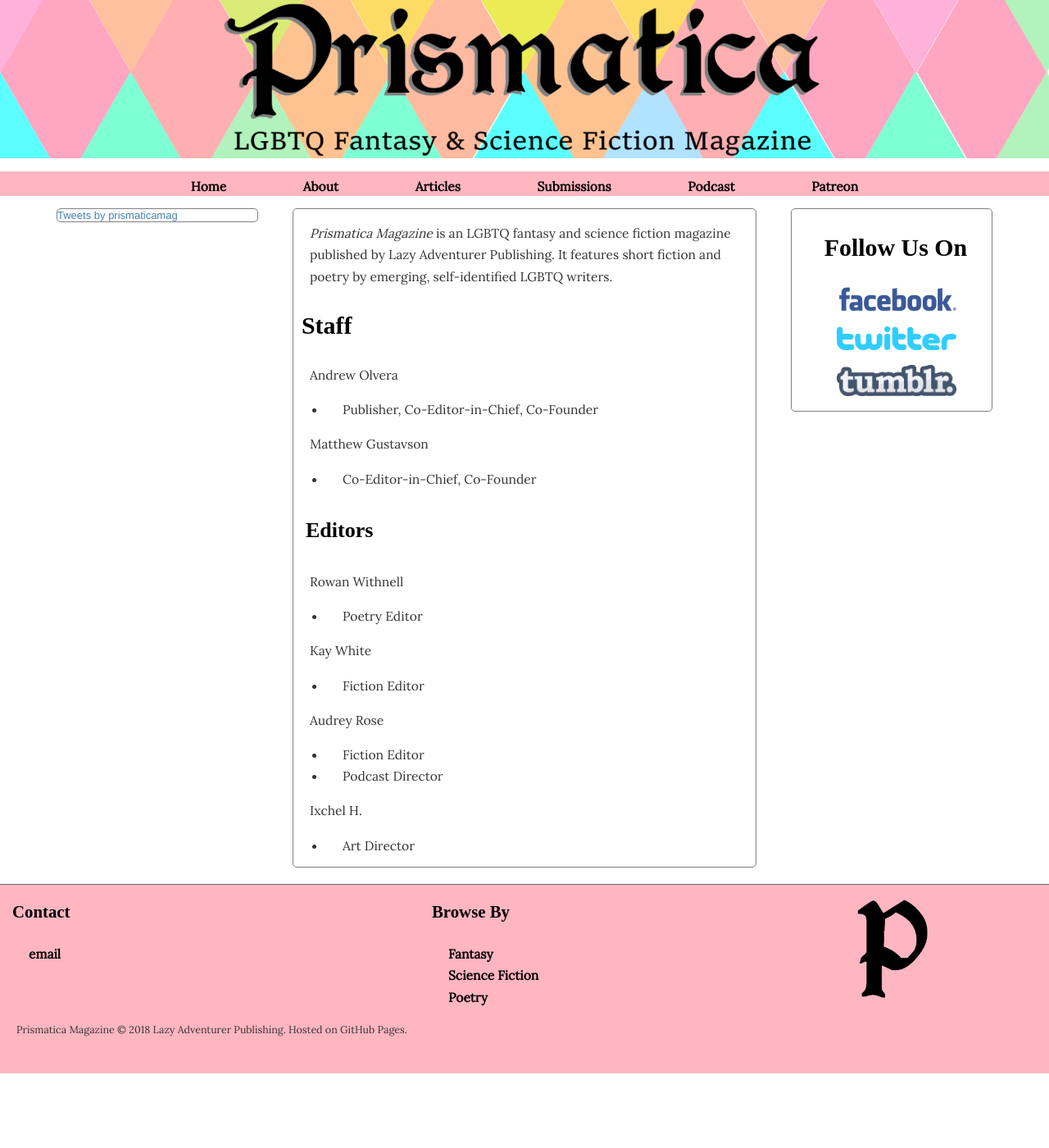
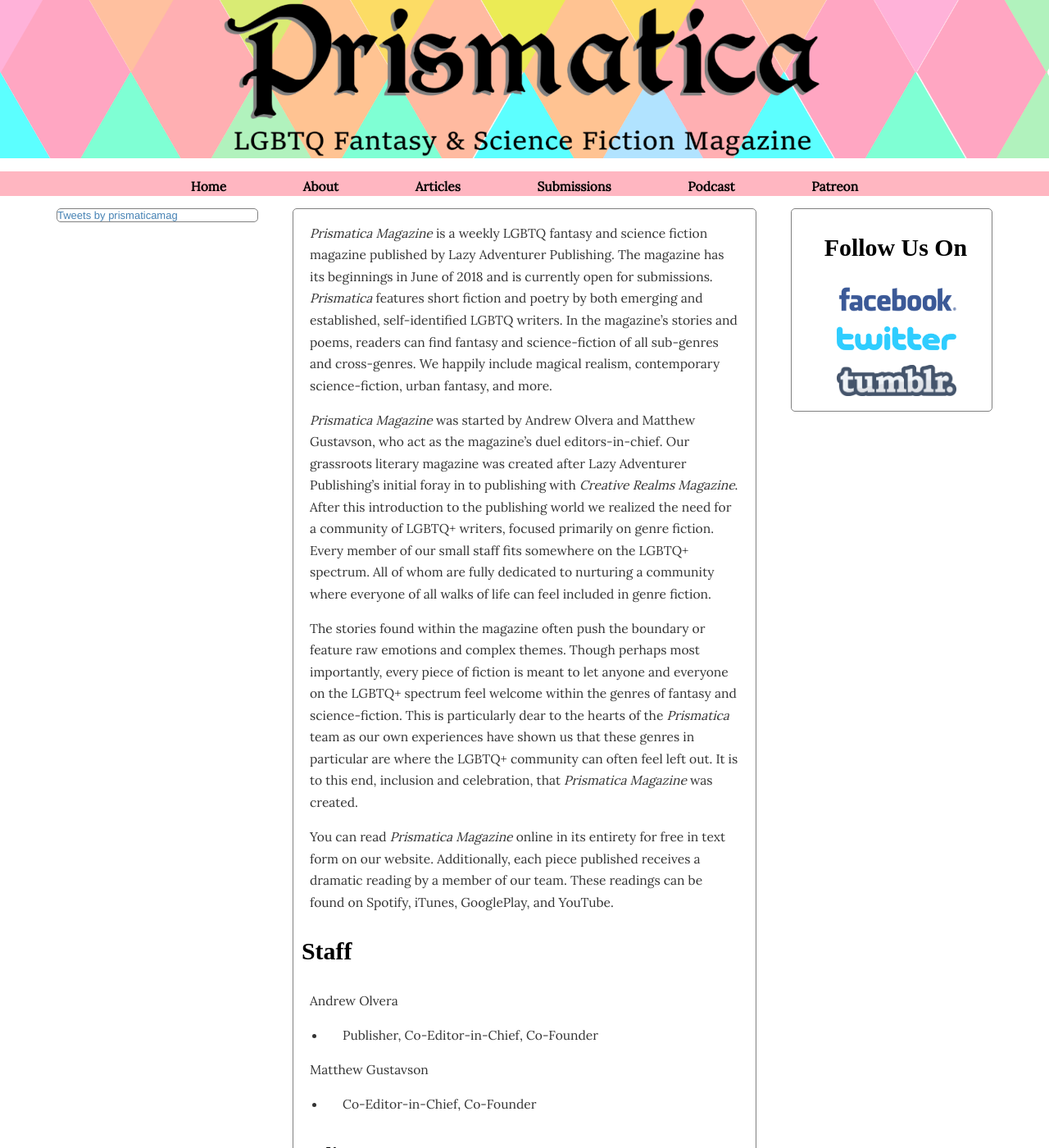
Before and after one commit to lazyadventurerpublishing/prismatica, a Jekyll site: the page built from about.html, in a window 1280 px wide and 1400 px high. Shown: the whole window at 82% size. Built offline with Jekyll 4.4.1, drawn with Linux system fonts in a browser that asks for light colours; some web fonts are replaced; comment, search, counter and statistics services are not loaded.

Commit message:
Update about.html

```diff
--- a/about.html
+++ b/about.html
@@ -3,7 +3,11 @@
 title: About
 ---
 <div class="about">
-  <p><i>Prismatica Magazine</i> is an LGBTQ fantasy and science fiction magazine published by Lazy Adventurer Publishing. It features short fiction and poetry by emerging, self-identified LGBTQ writers.</p>
+  <p><i>Prismatica Magazine</i> is a weekly LGBTQ fantasy and science fiction magazine published by Lazy Adventurer Publishing. The magazine has its beginnings in June of 2018 and is currently open for submissions. <i>Prismatica</i> features short fiction and poetry by both emerging and established, self-identified LGBTQ writers. In the magazine’s stories and poems, readers can find fantasy and science-fiction of all sub-genres and cross-genres. We happily include magical realism, contemporary science-fiction, urban fantasy, and more.</p>
+  <p><i>Prismatica Magazine</i> was started by Andrew Olvera and Matthew Gustavson, who act as the magazine’s duel editors-in-chief. Our grassroots literary magazine was created after Lazy Adventurer Publishing’s initial foray in to publishing with <i>Creative Realms Magazine</i>. After this introduction to the publishing world we realized the need for a community of LGBTQ+ writers, focused primarily on genre fiction. Every member of our small staff fits somewhere on the LGBTQ+ spectrum. All of whom are fully dedicated to nurturing a community where everyone of all walks of life can feel included in genre fiction.</p>
+  <p>The stories found within the magazine often push the boundary or feature raw emotions and complex themes. Though perhaps most importantly, every piece of fiction is meant to let anyone and everyone on the LGBTQ+ spectrum feel welcome within the genres of fantasy and science-fiction. This is particularly dear to the hearts of the <i>Prismatica</i> team as our own experiences have shown us that these genres in particular are where the LGBTQ+ community can often feel left out. It is to this end, inclusion and celebration, that <i>Prismatica Magazine</i> was created.</p>
+  <p>You can read <i>Prismatica Magazine</i> online in its entirety for free in text form on our website. Additionally, each piece published receives a dramatic reading by a member of our team. These readings can be found on Spotify, iTunes, GooglePlay, and YouTube.</p>
+
 
   <h3>Staff</h3>
       <p>Andrew Olvera</p>
```
